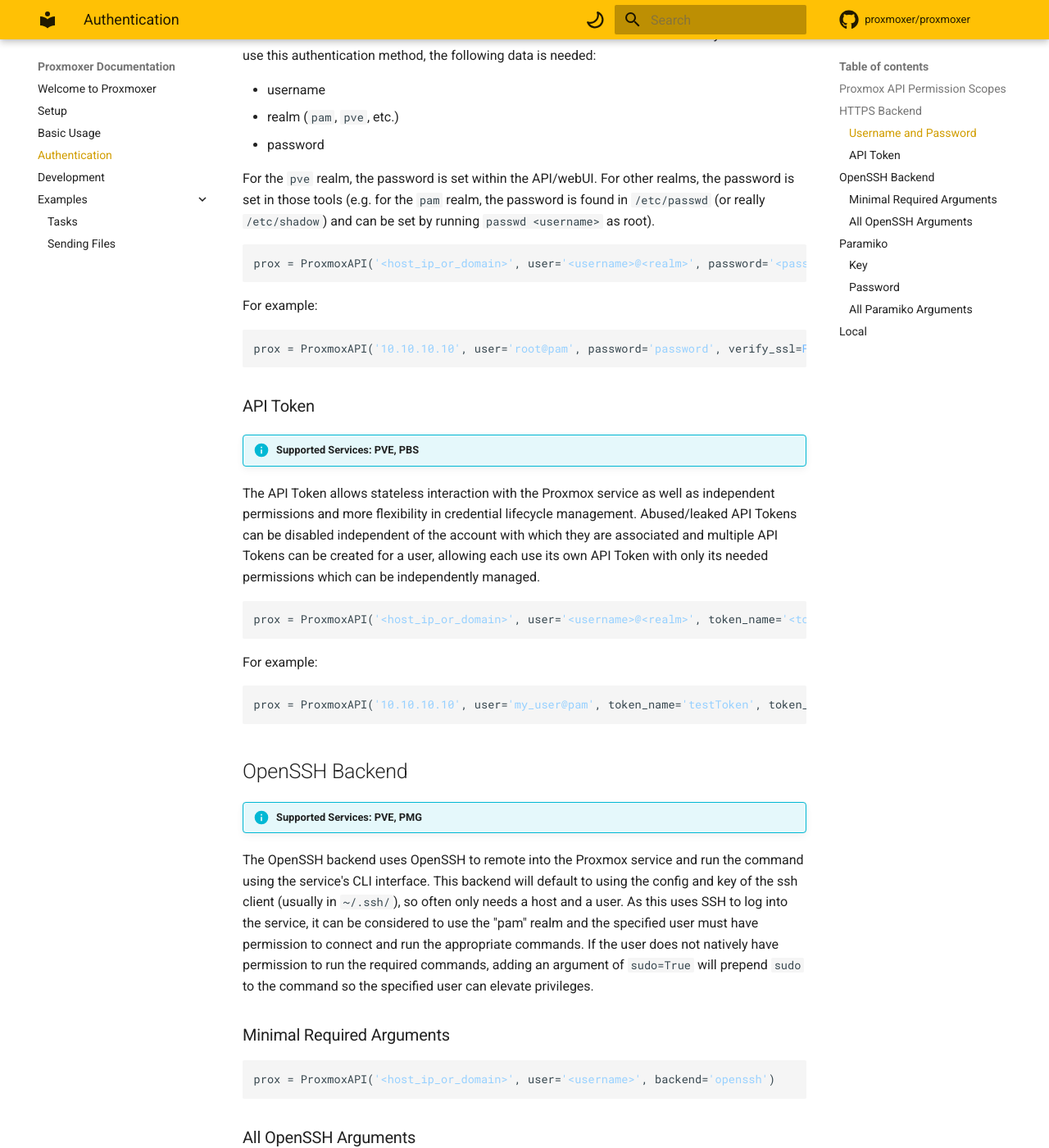
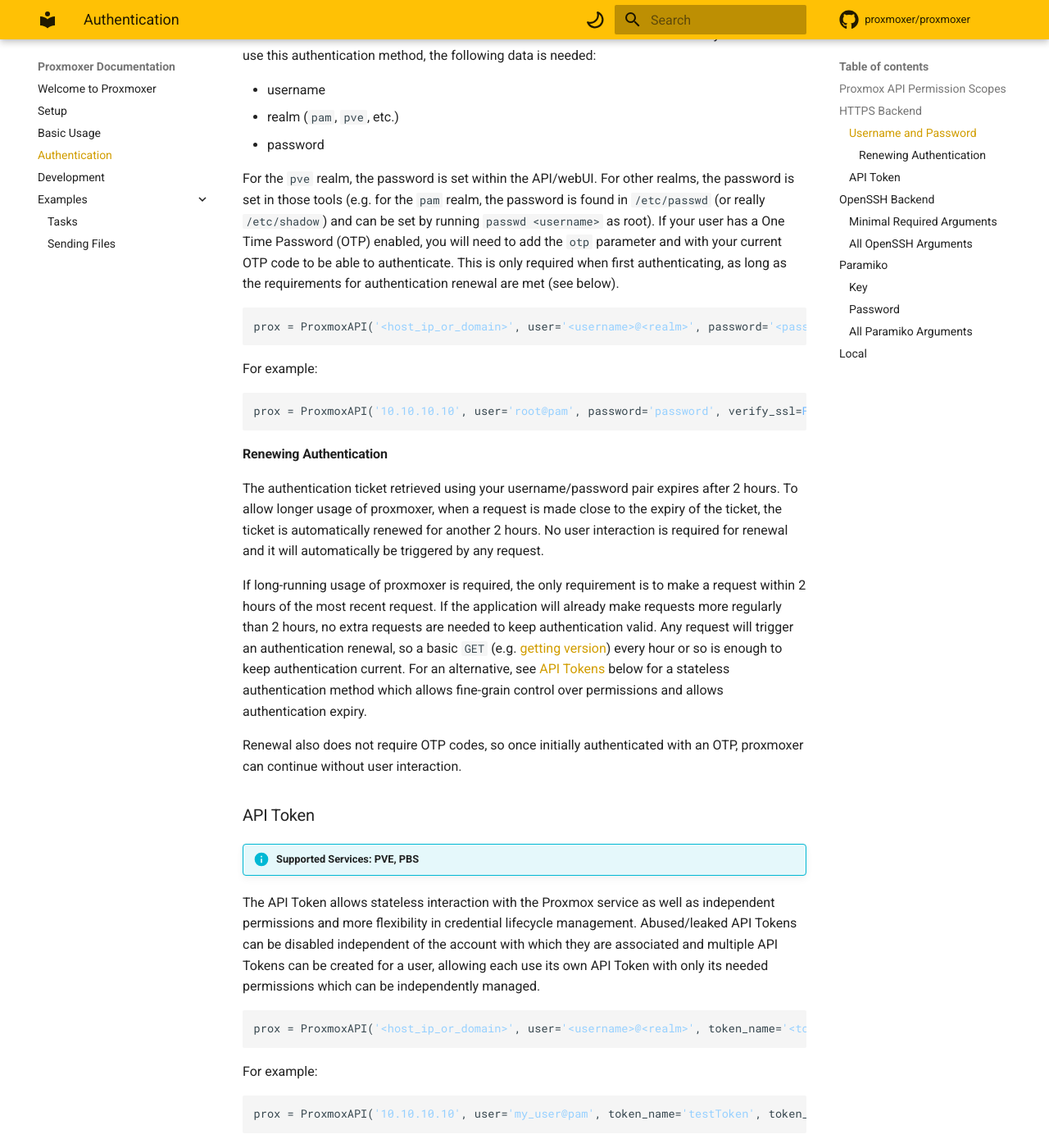
Before and after one commit to proxmoxer/docs, an MkDocs documentation site: the page built from docs/authentication.md, in a window 1280 px wide and 1400 px high, scrolled down 703 px. Shown: the whole window at 82% size. Built offline with MkDocs 1.6.1 and Material for MkDocs 9.7.7, drawn with Linux system fonts in a browser that asks for light colours; nearby versions of some CDN libraries; comment, search, counter and statistics services are not loaded; the version menu is left out.

Commit message:
Add HTTP ticket renewal information

````diff
--- a/docs/authentication.md
+++ b/docs/authentication.md
@@ -22,6 +22,7 @@
 * password
 
 For the `pve` realm, the password is set within the API/webUI. For other realms, the password is set in those tools (e.g. for the `pam` realm, the password is found in `/etc/passwd` (or really `/etc/shadow`) and can be set by running `passwd <username>` as root).
+If your user has a One Time Password (OTP) enabled, you will need to add the `otp` parameter and with your current OTP code to be able to authenticate. This is only required when first authenticating, as long as the requirements for authentication renewal are met (see below).
 
 ```python
 prox = ProxmoxAPI('<host_ip_or_domain>', user='<username>@<realm>', password='<password>', otp='<otp_code>', service='<proxmox_service>', verify_ssl=<True|False>, timeout=<timeout_in_seconds>)
@@ -33,6 +34,14 @@
 prox = ProxmoxAPI('10.10.10.10', user='root@pam', password='password', verify_ssl=False)
 
 ```
+
+#### Renewing Authentication
+
+The authentication ticket retrieved using your username/password pair expires after 2 hours. To allow longer usage of proxmoxer, when a request is made close to the expiry of the ticket, the ticket is automatically renewed for another 2 hours. No user interaction is required for renewal and it will automatically be triggered by any request.
+
+If long-running usage of proxmoxer is required, the only requirement is to make a request within 2 hours of the most recent request. If the application will already make requests more regularly than 2 hours, no extra requests are needed to keep authentication valid. Any request will trigger an authentication renewal, so a basic `GET` (e.g. [getting version](https://pve.proxmox.com/pve-docs/api-viewer/index.html#/version)) every hour or so is enough to keep authentication current. For an alternative, see [API Tokens](#api-token) below for a stateless authentication method which allows fine-grain control over permissions and allows authentication expiry.
+
+Renewal also does not require OTP codes, so once initially authenticated with an OTP, proxmoxer can continue without user interaction.
 
 ### API Token
 
@@ -84,8 +93,8 @@
 Paramiko uses the following order to attempt authentication:[^1]
 
 * private_key_file
+* SSH Agent
 * Auto-discovered key files
-* SSH Agent
 * Password
 
 ### Key
````
Also changed, not shown: docs/examples/files.md (+2 -4 lines).
